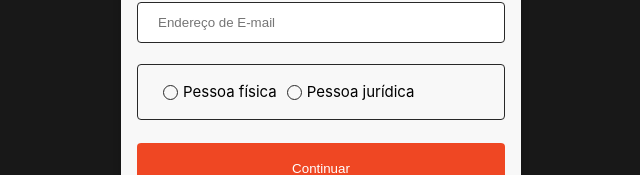
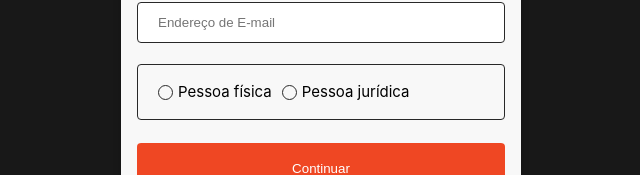
Before and after one commit to AnthonyTailer/vue-multi-step-form, a Vue app in the folder client/: page / in a window 1280 px wide. Shown: the part 365-540 px from the top of the page, without its empty margins (319-959 px from the left). Built offline with nearby package versions, Linux system fonts and the light colour scheme.

Commit message:
style: minor fixes on Radio Group

```diff
--- a/client/src/components/BaseRadioButtonGroup.vue
+++ b/client/src/components/BaseRadioButtonGroup.vue
@@ -2,7 +2,8 @@
   <div class="radio-container">
     <div :class="['radio-button-group', { invalid: !!error }]">
       <label :for="option.value" v-for="option in options" :key="option.value">
-        <input
+        <div>
+          <input
           :id="option.value"
           type="radio"
           :name="name"
@@ -10,7 +11,8 @@
           :checked="option.checked"
           @input="$emit('update:modelValue', option.value)"
         />
-        {{ option.label }}
+        </div>
+        <div>{{ option.label }}</div>
       </label>
     </div>
     <span v-if="error">{{ error }}</span>
@@ -55,11 +57,16 @@ export default {
   justify-content: flex-start;
 }
 
-.radio-button-group>label {
-  padding-right: 5px;
+.radio-button-group > label {
+  padding-right: 10px;
   display: flex;
   align-items: center;
-  justify-content: center;
+}
+
+.radio-button-group > label > div {
+  height: 100%;
+  display: flex;
+  align-items: center;
 }
 
 .invalid {
@@ -77,7 +84,7 @@ input[type="radio"] {
   background-clip: content-box;
   border: 1px solid var(--vt-c-black-mute);
   border-radius: 50%;
-  margin: 0 5px;
+  margin-right: 5px;
 }
 
 input[type="radio"]:checked {
```
